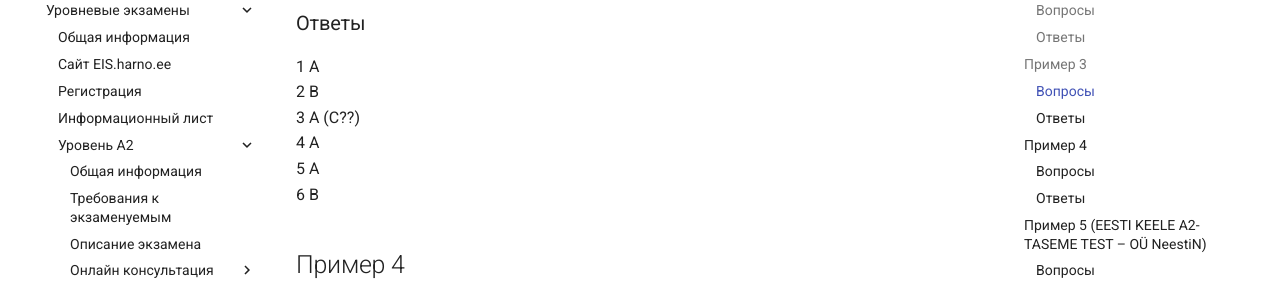
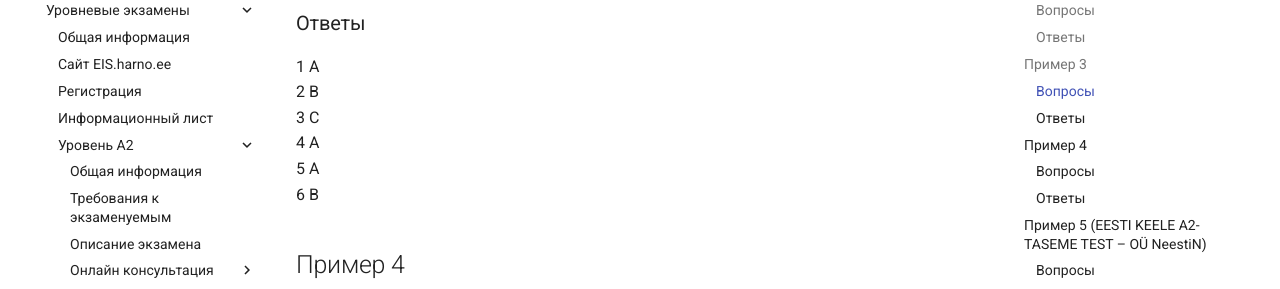
Before and after one commit to get-the-manual/eesti-keel, an MkDocs documentation site: the page built from docs/Exams/A2/Lugemine_1.md, in a window 1280 px wide and 900 px high, scrolled down 7687 px. Shown: the part 152-441 px from the top of the window. Built offline with MkDocs 1.6.1 and Material for MkDocs 9.7.7, drawn with Linux system fonts in a browser that asks for light colours; comment, search, counter and statistics services are not loaded.

Commit message:
Update answer for question 3 from A to C

```diff
--- a/docs/Exams/A2/Lugemine_1.md
+++ b/docs/Exams/A2/Lugemine_1.md
@@ -331,7 +331,7 @@ C. Ma ei tea, kus.
 
 1 A
 2 B
-3 A (C??)
+3 C
 4 A
 5 A
 6 B
```
